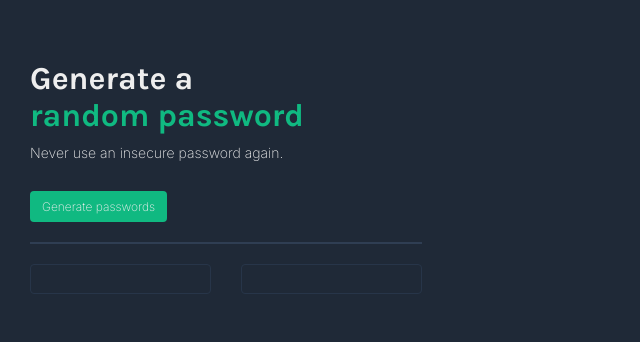
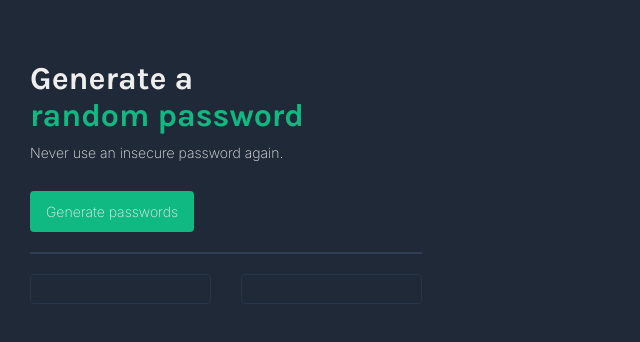
Before and after one commit to andrei-himself/password-generator, a plain HTML site: page index.html in a window 1280 px wide. Shown: the whole page, without its empty margins (0-640 px from the left). Drawn offline with Linux system fonts and the light colour scheme.

Commit message:
Update 'generate passwords' button

```diff
--- a/index.css
+++ b/index.css
@@ -17,10 +17,10 @@ body {
 
 #gen-btn {
     font-family: 'Inter', serif;
-    font-size: 12px;
+    font-size: 14px;
     font-weight: 200;
     margin-left: 30px;
-    padding: 8px 12px;
+    padding: 12px 16px;
     background: #10B981;
     color: #EEEEEE;
     width: max-content;
```
